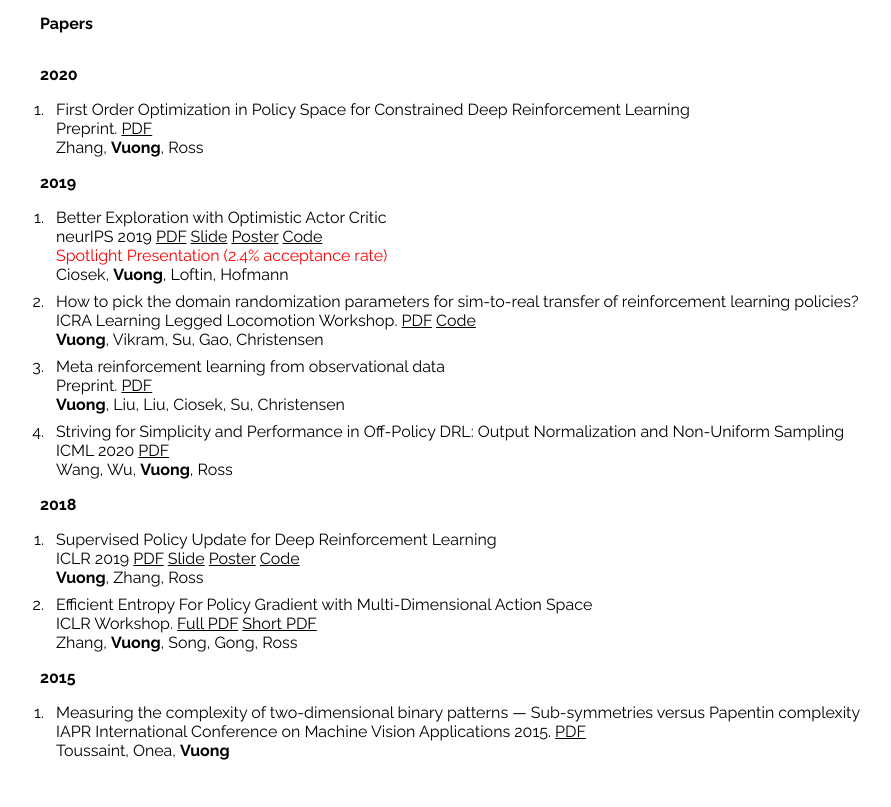
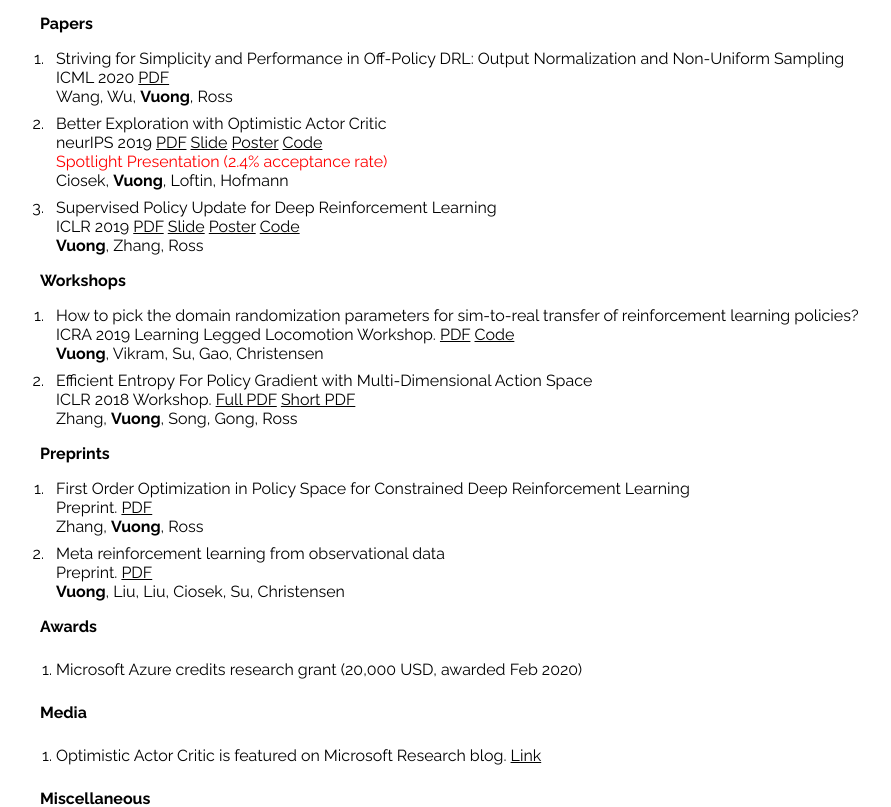
Before and after one commit to quanvuong/quanvuong.github.io, a React (Create React App) app: page / in a window 1280 px wide. Shown: the part 440-1247 px from the top of the page, without its empty margins (8-899 px from the left). Built offline with nearby package versions, Linux system fonts and the light colour scheme.

Commit message:
various changes, organize paper by pub, workshop and preprints

```diff
--- a/src/Award.css
+++ b/src/Award.css
@@ -1,7 +1,6 @@
 .Award {
     display: flex;
     flex-direction: column;
-    margin-top: 30px;
 }
 
 .AwardHeader {
--- a/src/Implementations.css
+++ b/src/Implementations.css
@@ -8,7 +8,6 @@
 .Implementations {
     display: flex;
     flex-direction: column;
-    margin-top: 30px;
 }
 
 .ImplementaionsHeader {
--- a/src/Media.css
+++ b/src/Media.css
@@ -1,7 +1,6 @@
 .Media {
     display: flex;
     flex-direction: column;
-    margin-top: 30px;
 }
 
 .MediaHeader {
--- a/src/Papers.css
+++ b/src/Papers.css
@@ -13,7 +13,6 @@
 .PaperHeader {
     text-align: left;
     margin-left: 2em;
-    margin-bottom: 2em;
     font-weight: bold;
 }
 
--- a/src/Papers.js
+++ b/src/Papers.js
@@ -14,21 +14,15 @@ class Papers extends Component {
         <div className="PaperHeader">Papers</div>
 
         <div>
-          <div className="YearHeader">2020</div>
           <ol>
             <li>
               <div className="OnePaper">
-                <div>First Order Optimization in Policy Space for Constrained Deep Reinforcement Learning</div>
-                <div>Preprint. <a href="https://arxiv.org/abs/2002.06506">PDF</a> </div>
-                <div> Zhang, <strong>Vuong</strong>, Ross </div>
+                <div>Striving for Simplicity and Performance in Off-Policy DRL: Output Normalization and Non-Uniform Sampling</div>
+                <div>ICML 2020 <a href="https://arxiv.org/abs/1910.02208">PDF</a> </div>
+                <div> Wang, Wu, <strong>Vuong</strong>, Ross </div>
               </div>
             </li>
-          </ol>
-        </div>
 
-        <div>
-          <div className="YearHeader">2019</div>
-          <ol>
             <li>
               <div className="OnePaper">
                 <div>Better Exploration with Optimistic Actor Critic</div>
@@ -40,9 +34,48 @@ class Papers extends Component {
 
             <li>
               <div className="OnePaper">
+                <div>{spu[0]}</div>
+                <div>ICLR 2019 <a href={spu[1]}>PDF</a> <a href="https://drive.google.com/file/d/1Yg8x4bSzoj1t6Sk-_N3jTx2eTaVZGoqW/view?usp=sharing">Slide</a> <a href="https://drive.google.com/open?id=1lJeP_3YNlUoMaU-RDENDrkfjPdZQYpA3">Poster</a> <a href="https://github.com/quanvuong/Supervised_Policy_Update">Code</a>
+                </div>
+                <div> <strong>Vuong</strong>, Zhang, Ross </div>
+              </div>
+            </li>
+
+          </ol>
+        </div>
+
+        <div className="PaperHeader">Workshops</div>
+
+        <div>
+          <ol>
+            <li>
+              <div className="OnePaper">
                 <div>How to pick the domain randomization parameters for sim-to-real transfer of reinforcement learning policies?</div>
-                <div>ICRA Learning Legged Locomotion Workshop. <a href="https://arxiv.org/abs/1903.11774">PDF</a> <a href="https://github.com/quanvuong/domain_randomization">Code</a> </div>
+                <div>ICRA 2019 Learning Legged Locomotion Workshop. <a href="https://arxiv.org/abs/1903.11774">PDF</a> <a href="https://github.com/quanvuong/domain_randomization">Code</a> </div>
                 <div> <strong>Vuong</strong>, Vikram, Su, Gao, Christensen </div>
+              </div>
+            </li>
+
+            <li>
+              <div className="OnePaper">
+                <div>{entropy[0]}</div>
+                <div>ICLR 2018 Workshop. <a href="https://arxiv.org/abs/1806.00589">Full PDF</a> <a href="https://openreview.net/pdf?id=rJc8sN1vG">Short PDF</a></div>
+                <div>Zhang, <strong>Vuong</strong>, Song, Gong, Ross</div>
+              </div>
+            </li>
+
+          </ol>
+        </div>
+
+        <div className="PaperHeader">Preprints</div>
+
+        <div>
+          <ol>
+            <li>
+              <div className="OnePaper">
+                <div>First Order Optimization in Policy Space for Constrained Deep Reinforcement Learning</div>
+                <div>Preprint. <a href="https://arxiv.org/abs/2002.06506">PDF</a> </div>
+                <div> Zhang, <strong>Vuong</strong>, Ross </div>
               </div>
             </li>
 
@@ -54,52 +87,9 @@ class Papers extends Component {
               </div>
             </li>
 
-            <li>
-              <div className="OnePaper">
-                <div>Striving for Simplicity and Performance in Off-Policy DRL: Output Normalization and Non-Uniform Sampling</div>
-                <div>ICML 2020 <a href="https://arxiv.org/abs/1910.02208">PDF</a> </div>
-                <div> Wang, Wu, <strong>Vuong</strong>, Ross </div>
-              </div>
-            </li>
-
-          </ol>
-
-
-
-          <div className="YearHeader">2018</div>
-
-          <ol>
-            <li>
-              <div className="OnePaper">
-                <div>{spu[0]}</div>
-                <div>ICLR 2019 <a href={spu[1]}>PDF</a> <a href="https://drive.google.com/file/d/1Yg8x4bSzoj1t6Sk-_N3jTx2eTaVZGoqW/view?usp=sharing">Slide</a> <a href="https://drive.google.com/open?id=1lJeP_3YNlUoMaU-RDENDrkfjPdZQYpA3">Poster</a> <a href="https://github.com/quanvuong/Supervised_Policy_Update">Code</a>
-                </div>
-                <div> <strong>Vuong</strong>, Zhang, Ross </div>
-              </div>
-            </li>
-
-            <li>
-              <div className="OnePaper">
-                <div>{entropy[0]}</div>
-                <div>ICLR Workshop. <a href="https://arxiv.org/abs/1806.00589">Full PDF</a> <a href="https://openreview.net/pdf?id=rJc8sN1vG">Short PDF</a></div>
-                <div>Zhang, <strong>Vuong</strong>, Song, Gong, Ross</div>
-              </div>
-            </li>
           </ol>
         </div>
 
-        <div>
-          <div className="YearHeader">2015</div>
-          <ol>
-            <li>
-              <div className="OnePaper">
-                <div>{img_complexity[0]}</div>
-                <div>{img_complexity[2]}. <a href={img_complexity[1]}>PDF</a> </div>
-                <div>Toussaint, Onea, <strong>Vuong</strong> </div>
-              </div>
-            </li>
-          </ol>
-        </div>
       </div>
     );
   }
```
